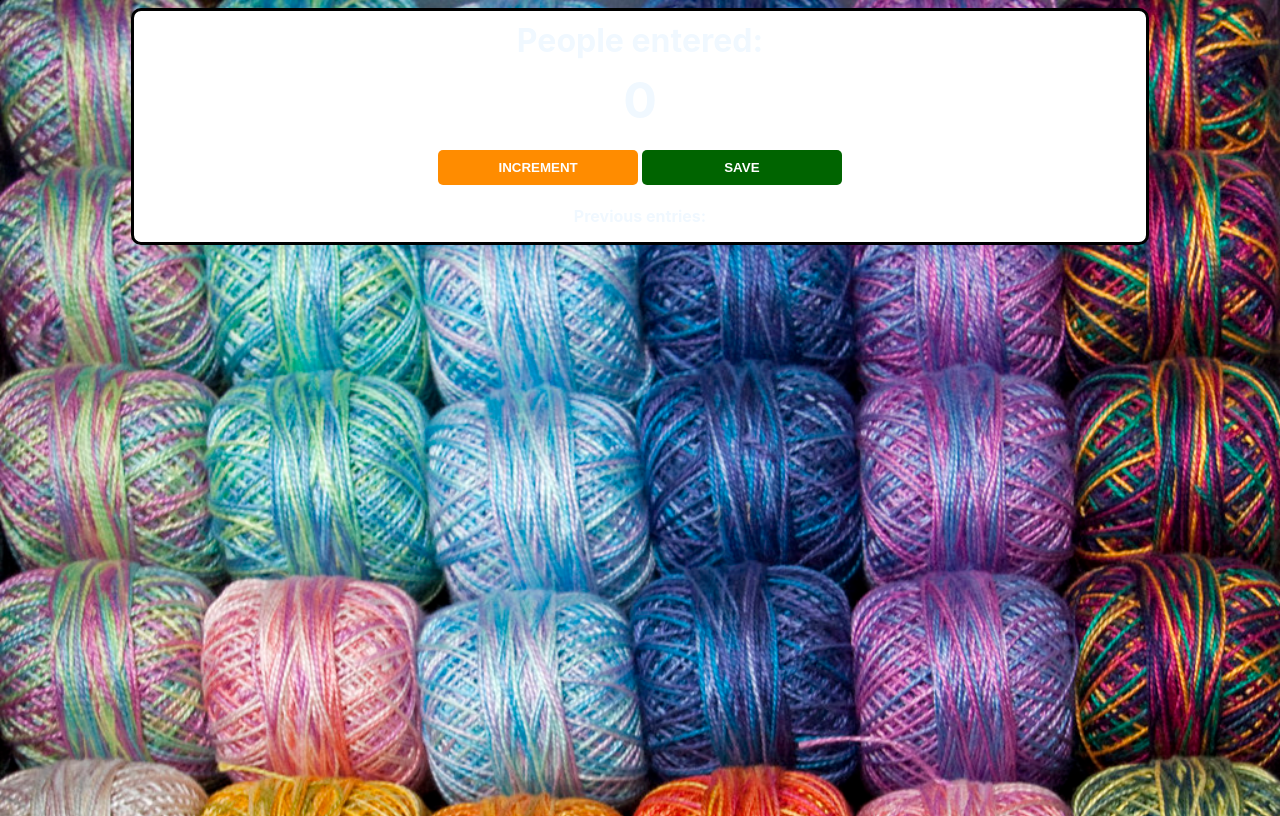
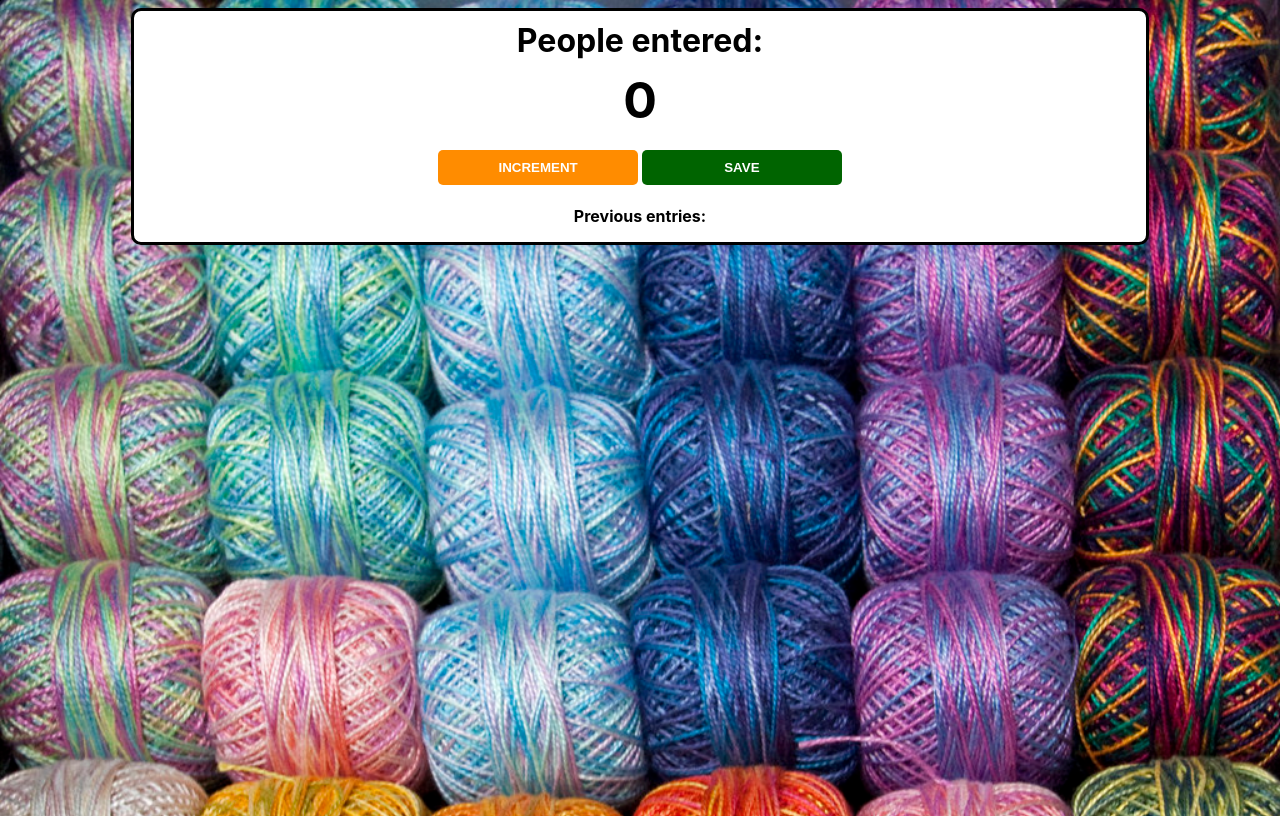
Before and after one commit to CodingGoodVibes/passenger-counter, a website: page index.html in a window 1280 px wide. Drawn offline with Linux system fonts and the light colour scheme.

Commit message:
Update index.css
Changed font colour

```diff
--- a/index.css
+++ b/index.css
@@ -17,18 +17,14 @@ body {
 h1 {
     margin-top: 10px;
     margin-bottom: 10px;
-    color: aliceblue;
 }
 
 h2 {
     font-size: 50px;
     margin-top: 0;
     margin-bottom: 20px;
-        color: aliceblue;
 }
-p {
-    color: aliceblue;
-}
+
 button {
     border: none;
     padding-top: 10px;
```
